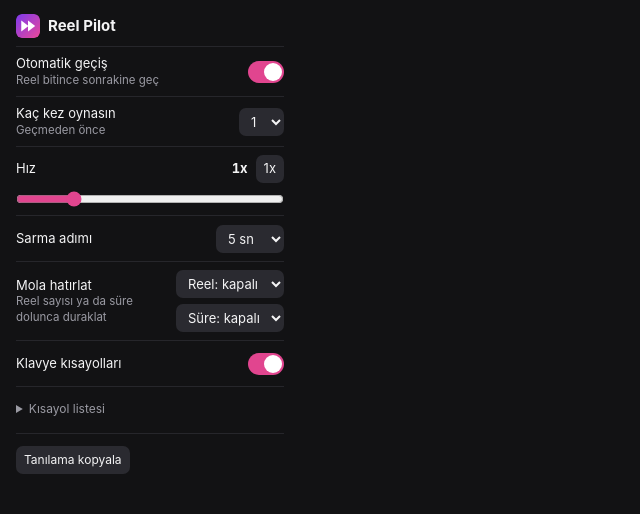
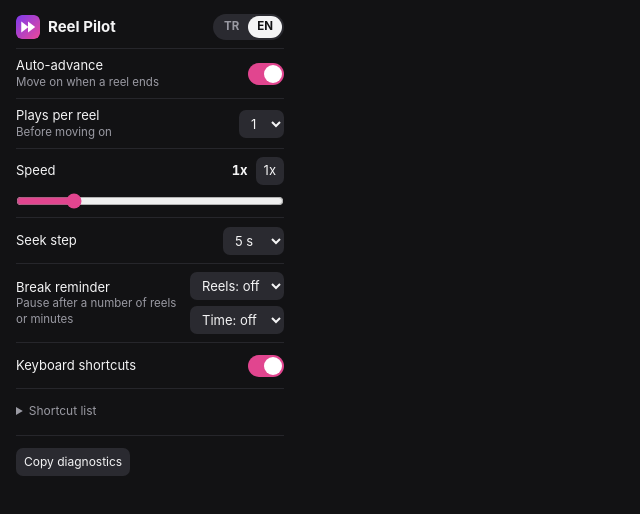
Before and after one commit to karabogadev/reel_pilot, a website with bundled scripts: page src/pages/popup/popup.html in a window 1280 px wide. Shown: the whole page, without its empty margins (0-640 px from the left). Built offline with nearby package versions, Linux system fonts and the light colour scheme; some packages are replaced by stand-ins of ours; files whose address does not match are found by name.

Commit message:
feat: add language switch to the popup

```diff
--- a/src/pages/popup/popup.css
+++ b/src/pages/popup/popup.css
@@ -31,6 +31,34 @@ header {
 
 header img {
   border-radius: 6px;
+}
+
+.lang {
+  display: inline-flex;
+  margin-left: auto;
+  padding: 2px;
+  border-radius: 999px;
+  background: var(--control);
+}
+
+.lang button {
+  height: 22px;
+  padding: 0 9px;
+  border-radius: 999px;
+  background: transparent;
+  color: var(--muted);
+  font-size: 11.5px;
+  font-weight: 650;
+}
+
+.lang button:hover {
+  background: transparent;
+  color: var(--text);
+}
+
+.lang button[aria-pressed='true'] {
+  background: var(--text);
+  color: var(--bg);
 }
 
 h1 {
--- a/src/pages/popup/popup.html
+++ b/src/pages/popup/popup.html
@@ -6,18 +6,23 @@
     <link rel="stylesheet" href="popup.css" />
   </head>
   <body>
+    <!-- Text comes from src/core/i18n.ts: data-i18n sets the text, data-i18n-aria the aria-label. -->
     <header>
       <img src="../icons/icon-48.png" width="24" height="24" alt="" />
       <h1>Reel Pilot</h1>
+      <div class="lang" role="group" data-i18n-aria="language">
+        <button type="button" data-lang="tr">TR</button>
+        <button type="button" data-lang="en">EN</button>
+      </div>
     </header>
 
     <label class="row">
-      <span class="label">Otomatik geçiş<small>Reel bitince sonrakine geç</small></span>
+      <span class="label"><span data-i18n="autoAdvance"></span><small data-i18n="autoAdvanceHint"></small></span>
       <input type="checkbox" id="autoAdvance" class="switch" />
     </label>
 
     <label class="row">
-      <span class="label">Kaç kez oynasın<small>Geçmeden önce</small></span>
+      <span class="label"><span data-i18n="loops"></span><small data-i18n="loopsHint"></small></span>
       <select id="loops">
         <option value="1">1</option>
         <option value="2">2</option>
@@ -29,73 +34,73 @@
 
     <div class="row column">
       <div class="line">
-        <span class="label">Hız</span>
+        <span class="label" data-i18n="speed"></span>
         <output id="speedValue">1x</output>
         <button type="button" id="speedReset">1x</button>
       </div>
-      <input type="range" id="speed" min="0.25" max="4" step="0.25" aria-label="Hız" />
+      <input type="range" id="speed" min="0.25" max="4" step="0.25" data-i18n-aria="speed" />
     </div>
 
     <label class="row">
-      <span class="label">Sarma adımı</span>
+      <span class="label" data-i18n="seekStep"></span>
       <select id="seekStep">
-        <option value="2">2 sn</option>
-        <option value="5">5 sn</option>
-        <option value="10">10 sn</option>
-        <option value="15">15 sn</option>
+        <option value="2"></option>
+        <option value="5"></option>
+        <option value="10"></option>
+        <option value="15"></option>
       </select>
     </label>
 
     <div class="row">
-      <span class="label">Mola hatırlat<small>Reel sayısı ya da süre dolunca duraklat</small></span>
+      <span class="label"><span data-i18n="breakReminder"></span><small data-i18n="breakReminderHint"></small></span>
       <span class="pair">
-        <select id="stopAfterReels" aria-label="Reel sayısı">
-          <option value="0">Reel: kapalı</option>
-          <option value="10">10 reel</option>
-          <option value="20">20 reel</option>
-          <option value="30">30 reel</option>
-          <option value="50">50 reel</option>
+        <select id="stopAfterReels" data-i18n-aria="reelCount">
+          <option value="0"></option>
+          <option value="10"></option>
+          <option value="20"></option>
+          <option value="30"></option>
+          <option value="50"></option>
         </select>
-        <select id="stopAfterMinutes" aria-label="Süre">
-          <option value="0">Süre: kapalı</option>
-          <option value="5">5 dk</option>
-          <option value="10">10 dk</option>
-          <option value="15">15 dk</option>
-          <option value="30">30 dk</option>
-          <option value="60">60 dk</option>
+        <select id="stopAfterMinutes" data-i18n-aria="duration">
+          <option value="0"></option>
+          <option value="5"></option>
+          <option value="10"></option>
+          <option value="15"></option>
+          <option value="30"></option>
+          <option value="60"></option>
         </select>
       </span>
     </div>
 
     <label class="row">
-      <span class="label">Klavye kısayolları</span>
+      <span class="label" data-i18n="shortcuts"></span>
       <input type="checkbox" id="shortcuts" class="switch" />
     </label>
 
     <details class="shortcuts">
-      <summary>Kısayol listesi</summary>
+      <summary data-i18n="shortcutList"></summary>
       <dl class="keys" id="keys">
         <dt><kbd>←</kbd><kbd>→</kbd></dt>
-      <dd>Geri / ileri sar</dd>
+        <dd data-i18n="keySeek"></dd>
         <dt><kbd>S</kbd><kbd>D</kbd><kbd>R</kbd></dt>
-      <dd>Yavaşlat / hızlandır / 1x</dd>
+        <dd data-i18n="keySpeed"></dd>
         <dt><kbd>F</kbd></dt>
-      <dd>Basılı tut: 2 kat hız</dd>
+        <dd data-i18n="keyBoost"></dd>
         <dt><kbd>,</kbd><kbd>.</kbd></dt>
-      <dd>Kare kare geri / ileri</dd>
+        <dd data-i18n="keyFrame"></dd>
         <dt><kbd>C</kbd></dt>
-      <dd>Kareyi kopyala</dd>
+        <dd data-i18n="keyCopy"></dd>
         <dt><kbd>[</kbd><kbd>]</kbd><kbd>\</kbd></dt>
-      <dd>A-B döngü: başla / bitir / temizle</dd>
+        <dd data-i18n="keyLoop"></dd>
         <dt><kbd>A</kbd></dt>
-      <dd>Otomatik geçiş aç/kapa</dd>
+        <dd data-i18n="keyAuto"></dd>
         <dt><kbd>K</kbd></dt>
-      <dd>Bu reel'de kal</dd>
+        <dd data-i18n="stayOnReel"></dd>
       </dl>
     </details>
 
     <footer>
-      <button type="button" id="diag">Tanılama kopyala</button>
+      <button type="button" id="diag" data-i18n="copyDiagnostics"></button>
       <span id="diagStatus" role="status"></span>
     </footer>
 
--- a/src/pages/popup/popup.ts
+++ b/src/pages/popup/popup.ts
@@ -3,6 +3,7 @@
  * The one exception is "Copy diagnostics", which asks the active tab's content script for a report.
  */
 import { formatSpeed } from '../../core/format.ts';
+import { isTextKey, messages, resolveLang, type Messages } from '../../core/i18n.ts';
 import { normalizeSettings } from '../../core/settings.ts';
 import type { Diagnostics, Message, Settings } from '../../shared/types.ts';
 
@@ -12,7 +13,35 @@ const select = (id: string): HTMLSelectElement => $<HTMLSelectElement>(id);
 
 let settings = normalizeSettings(null);
 
+const t = (): Messages => messages(resolveLang(settings.lang, navigator.language));
+
+/** Option labels that carry a number, written from each option's value. */
+function labelOptions(id: string, label: (n: number) => string): void {
+  for (const option of select(id).options) option.textContent = label(Number(option.value));
+}
+
+function translate(): void {
+  const m = t();
+  const lang = resolveLang(settings.lang, navigator.language);
+  document.documentElement.lang = lang;
+  for (const el of document.querySelectorAll<HTMLElement>('[data-i18n]')) {
+    const key = el.dataset.i18n ?? '';
+    if (isTextKey(key)) el.textContent = m[key];
+  }
+  for (const el of document.querySelectorAll<HTMLElement>('[data-i18n-aria]')) {
+    const key = el.dataset.i18nAria ?? '';
+    if (isTextKey(key)) el.setAttribute('aria-label', m[key]);
+  }
+  labelOptions('seekStep', m.seconds);
+  labelOptions('stopAfterReels', (n) => (n ? m.reels(n) : m.reelsOff));
+  labelOptions('stopAfterMinutes', (n) => (n ? m.minutes(n) : m.minutesOff));
+  for (const button of document.querySelectorAll<HTMLElement>('[data-lang]')) {
+    button.setAttribute('aria-pressed', String(button.dataset.lang === lang));
+  }
+}
+
 function render(): void {
+  translate();
   input('autoAdvance').checked = settings.autoAdvance;
   select('loops').value = String(settings.loops);
   select('loops').disabled = !settings.autoAdvance;
@@ -39,6 +68,10 @@ for (const key of ['loops', 'seekStep', 'stopAfterReels', 'stopAfterMinutes'] as
   select(key).addEventListener('change', (e) => save({ [key]: (e.target as HTMLSelectElement).value }));
 }
 
+for (const button of document.querySelectorAll<HTMLElement>('[data-lang]')) {
+  button.addEventListener('click', () => save({ lang: button.dataset.lang }));
+}
+
 $('diag').addEventListener('click', async () => {
   const status = $('diagStatus');
   try {
@@ -46,9 +79,9 @@ $('diag').addEventListener('click', async () => {
     if (tab?.id === undefined) throw new Error('no tab');
     const report: Diagnostics = await chrome.tabs.sendMessage(tab.id, { type: 'diag' } satisfies Message);
     await navigator.clipboard.writeText(JSON.stringify(report, null, 2));
-    status.textContent = 'Kopyalandı';
+    status.textContent = t().copied;
   } catch {
-    status.textContent = 'Açık bir Instagram sekmesi yok';
+    status.textContent = t().noInstagramTab;
   }
 });
 
```
Lines whose indentation alone changed are shown as unchanged.
